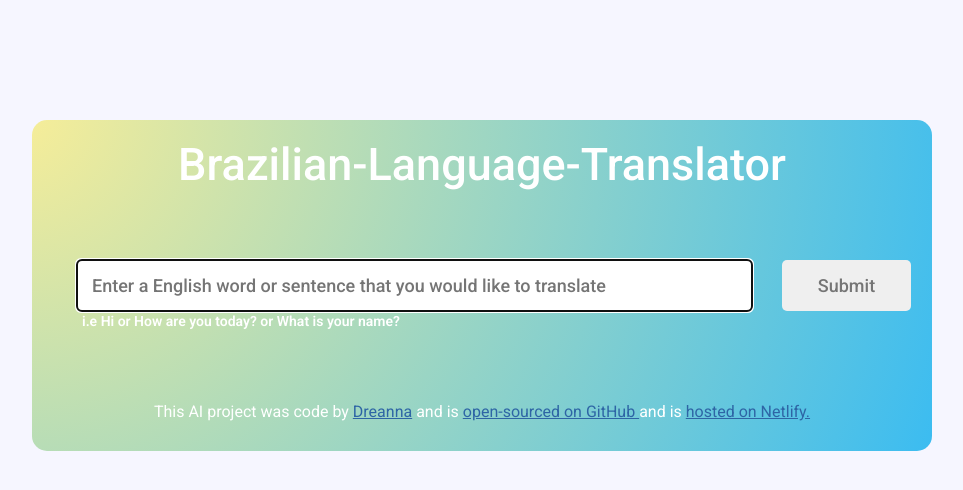
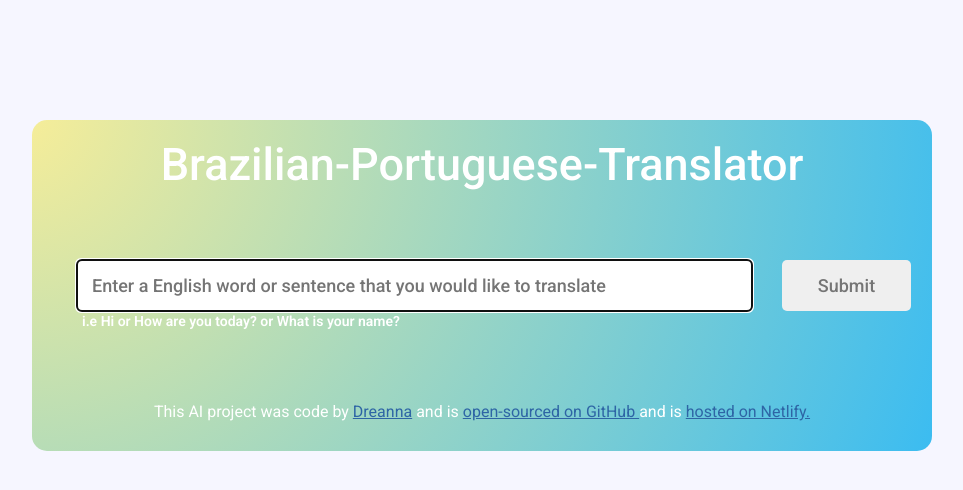
Before and after one commit to Dree20/Brazilian-Portuguese-Language-Translator, a plain HTML site: page index.html in a window 1280 px wide. Shown: the whole page, without its empty margins (158-1121 px from the left). Drawn offline with nearby package versions, Linux system fonts and the light colour scheme; a web font is replaced by a local one.

Commit message:
Changed h1 in index.html

```diff
--- a/index.html
+++ b/index.html
@@ -17,7 +17,7 @@
   <body>
     <div class="container">
       <header>
-        <h1>Brazilian-Language-Translator</h1>
+        <h1>Brazilian-Portuguese-Translator</h1>
       </header>
       <main>
         <div class="form-container">
```
